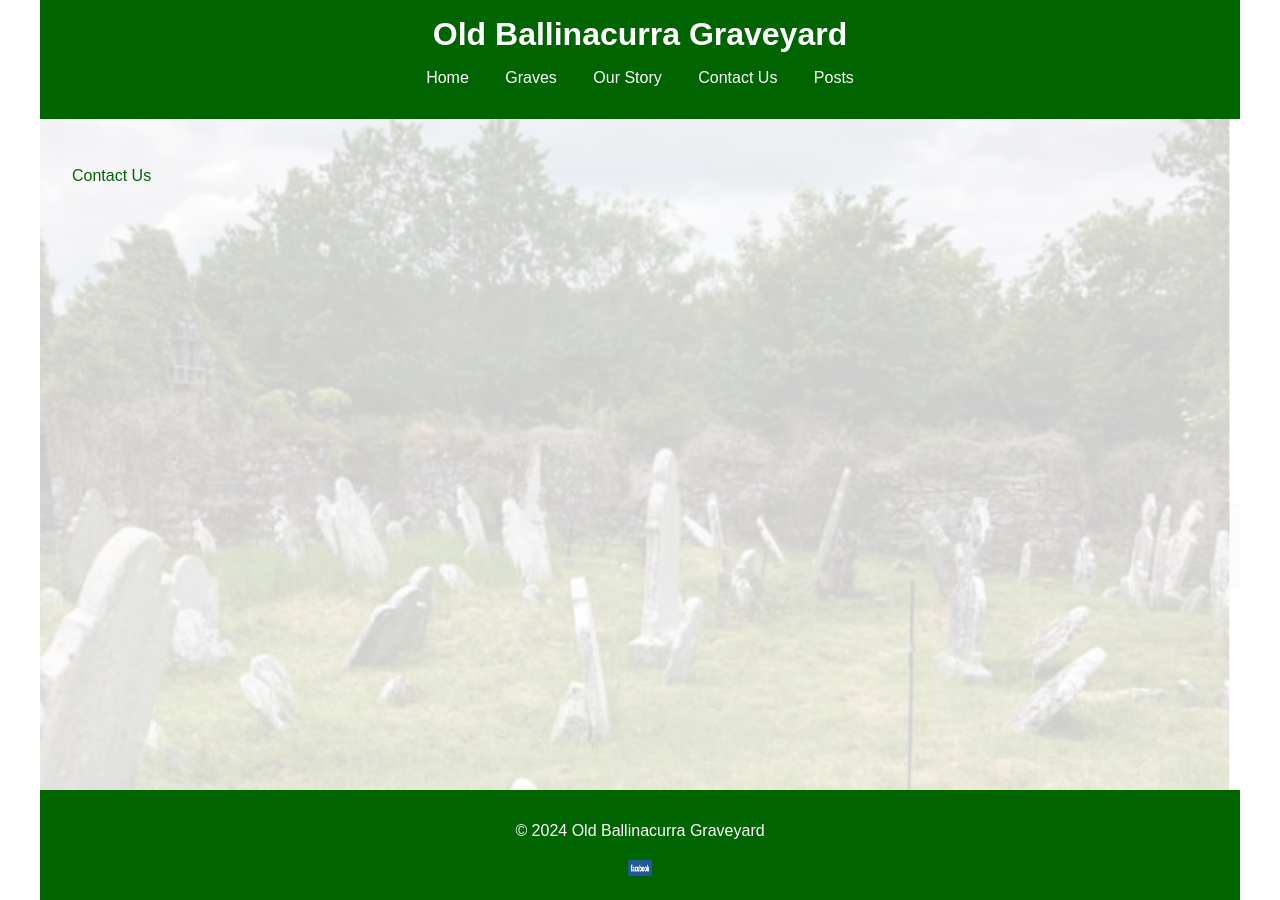
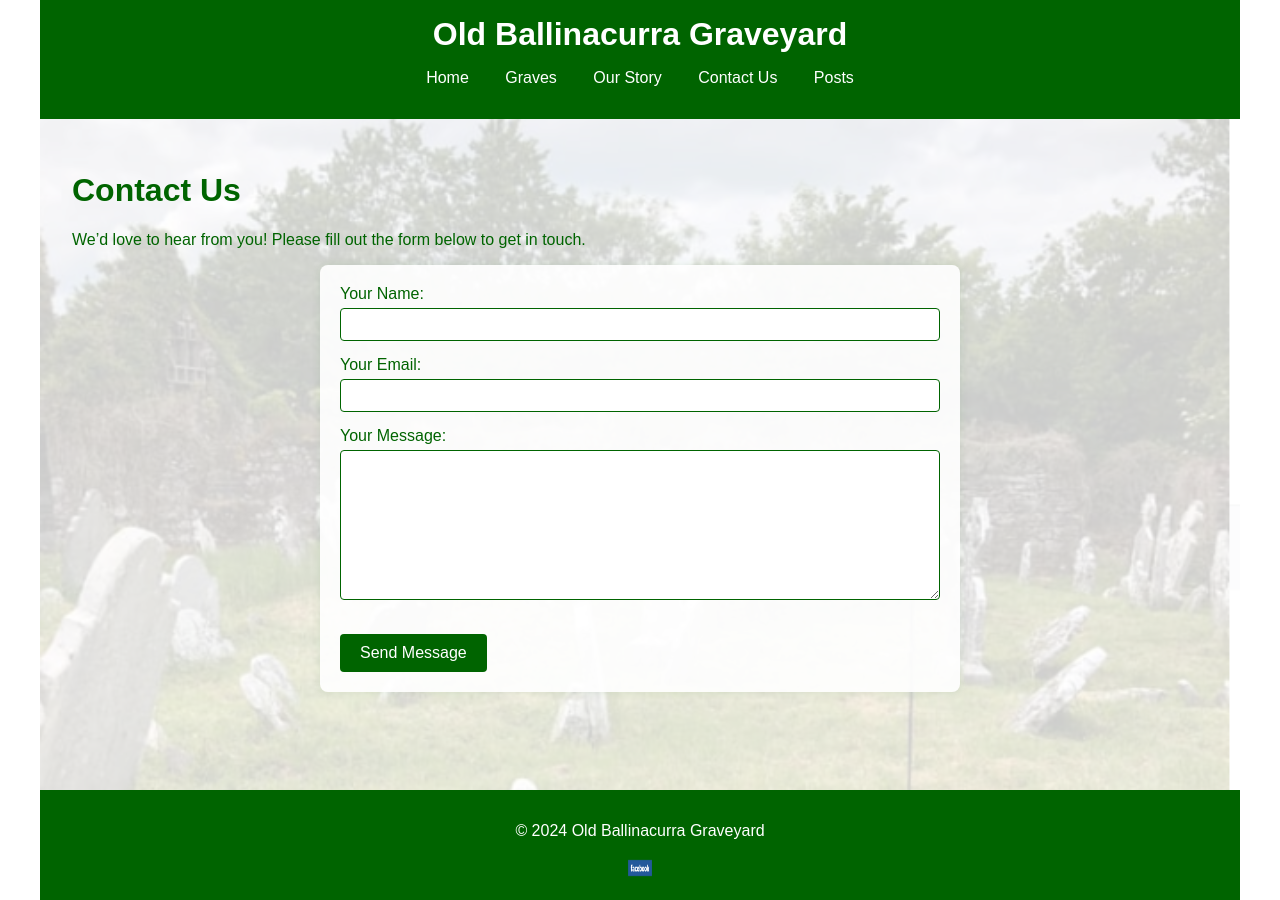
Before and after one commit to duinneacha/Old-Ballinacurra-Graveyard, a Jekyll site: the page built from contact.markdown, in a window 1280 px wide. Built offline with Jekyll 4.4.1, drawn with Linux system fonts in a browser that asks for light colours; some of the changed lines change nothing that is shown.

Commit message:
chore: Create contact form with form submission functionality

```diff
--- a/contact.markdown
+++ b/contact.markdown
@@ -3,4 +3,96 @@ layout: default
 title: Contact
 ---
 
-Contact Us
+<!-- Contact Us
+
+
+I need to create a contact form and post. I am thinking of using formspree for the delivery of it. IT would be useful to have a catchpa too.
+
+The form should have
+
+ Your Name
+ Your Email
+ Your Message
+
+ All in a tone that we would be happy to hear from the user.
+
+ The site is a Jekyll Jamstack site. I am giving you three files two are for reference purposes.
+
+ default.html - just for reference purposes.
+ styles.css - just to give you an idea of the general style of the site.
+ contact.markdown - this is the file that should be populated - please include any styles and js in this file too.
+
+ After I give you the third file you can start. -->
+
+# Contact Us
+
+We'd love to hear from you! Please fill out the form below to get in touch.
+
+<style>
+  .contact-form {
+    max-width: 600px;
+    margin: 0 auto;
+    padding: 20px;
+    background-color: rgba(255, 255, 255, 0.9);
+    border-radius: 8px;
+    box-shadow: 0 0 10px rgba(0, 100, 0, 0.1);
+  }
+  .contact-form label {
+    display: block;
+    margin-bottom: 5px;
+    color: #006400;
+  }
+  .contact-form input[type="text"],
+  .contact-form input[type="email"],
+  .contact-form textarea {
+    width: 100%;
+    padding: 8px;
+    margin-bottom: 15px;
+    border: 1px solid #006400;
+    border-radius: 4px;
+    box-sizing: border-box;
+  }
+  .contact-form textarea {
+    height: 150px;
+  }
+  .contact-form button {
+    background-color: #006400;
+    color: white;
+    padding: 10px 20px;
+    border: none;
+    border-radius: 4px;
+    cursor: pointer;
+    font-size: 16px;
+  }
+  .contact-form button:hover {
+    background-color: #008000;
+  }
+  .g-recaptcha {
+    margin-bottom: 15px;
+  }
+</style>
+
+<form class="contact-form" action="https://formspree.io/f/your_formspree_endpoint" method="POST">
+  <label for="name">Your Name:</label>
+  <input type="text" id="name" name="name" required>
+
+  <label for="email">Your Email:</label>
+  <input type="email" id="email" name="_replyto" required>
+
+  <label for="message">Your Message:</label>
+  <textarea id="message" name="message" required></textarea>
+
+  <div class="g-recaptcha" data-sitekey="your_recaptcha_site_key"></div>
+
+  <button type="submit">Send Message</button>
+</form>
+
+<script src="https://www.google.com/recaptcha/api.js" async defer></script>
+<script>
+  document.querySelector('.contact-form').addEventListener('submit', function(e) {
+    if (grecaptcha.getResponse() === '') {
+      e.preventDefault();
+      alert('Please complete the CAPTCHA.');
+    }
+  });
+</script>
```
